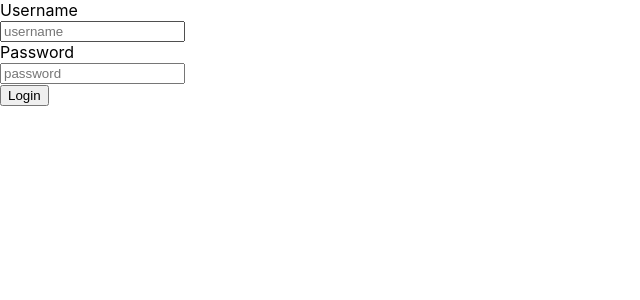
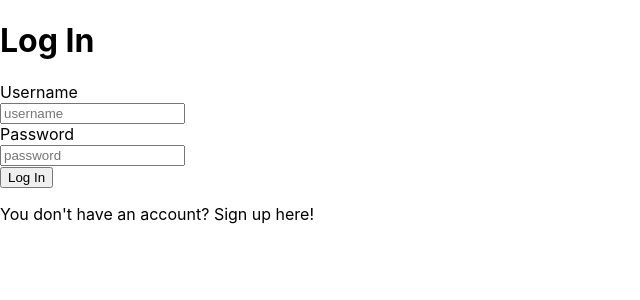
Before and after one commit to roksprogar/django-rest-framework-api-react-web-react-native-app-movie-rater, a React (Create React App) app in the folder movie-rater/: page / in a window 1280 px wide. Shown: the top 300 px of the page, without its empty margins (0-640 px from the left). Built offline with nearby package versions, Linux system fonts and the light colour scheme.

Commit message:
add user signup

```diff
--- a/movie-rater/src/api-service.js
+++ b/movie-rater/src/api-service.js
@@ -1,6 +1,17 @@
 export class API {
     static loginUser(body) {
         return fetch('http://0.0.0.0:8000/auth/', {
+            method: 'POST',
+            headers: {
+              'Content-Type': 'application/json'
+            },
+            body: JSON.stringify(body)
+        })
+        .then(response => response.json())
+    }
+
+    static signupUser(body) {
+        return fetch('http://0.0.0.0:8000/api/users/', {
             method: 'POST',
             headers: {
               'Content-Type': 'application/json'
--- a/movie-rater/src/components/auth.js
+++ b/movie-rater/src/components/auth.js
@@ -5,12 +5,12 @@ import { useCookies } from "react-cookie"
 function Auth(props) {
   const [username, setUsername] = useState('')
   const [password, setPassword] = useState('')
+  const [isLoginView, setIsLoginView] = useState(true)
   const [token, setToken] = useCookies(['mr-token'])
 
   useEffect(() => {
     if (token["mr-token"]) window.location.href = '/movies'
   }, [token])
-
 
   const loginClicked = () => {
     API.loginUser({username, password})
@@ -18,8 +18,15 @@ function Auth(props) {
     .catch(error => console.log(error))
   }
 
+  const signupClicked = () => {
+    API.signupUser({username, password})
+    .then(response => loginClicked())
+    .catch(error => console.log(error))
+  }
+
   return (
     <>
+      <h1>{isLoginView ? 'Log In': 'Sign Up'}</h1>
       <label htmlFor="username">Username</label><br/>
       <input
         id="username"
@@ -37,8 +44,15 @@ function Auth(props) {
         onChange={(event) => setPassword(event.target.value)}
       />
       <div>
-            <button onClick={loginClicked}>Login</button>
+        { isLoginView ?
+          <button onClick={loginClicked}>Log In</button> :
+          <button onClick={signupClicked}>Sign Up</button>
+        }
       </div>
+      { isLoginView ?
+        <p onClick={() => setIsLoginView(false)}>You don't have an account? Sign up here!</p> :
+        <p onClick={() => setIsLoginView(true)}>You already have an account? Log in here!</p>
+      }
       </>
   )
 }
--- a/movie-rater/src/index.js
+++ b/movie-rater/src/index.js
@@ -4,7 +4,7 @@ import './index.css';
 import reportWebVitals from './reportWebVitals';
 import { createBrowserRouter, RouterProvider } from 'react-router-dom';
 import App from './App'
-import Auth from './components/auth';
+import Auth from './components/Auth';
 import { CookiesProvider } from 'react-cookie';
 
 const root = ReactDOM.createRoot(document.getElementById('root'));
```
Lines whose indentation alone changed are shown as unchanged.
